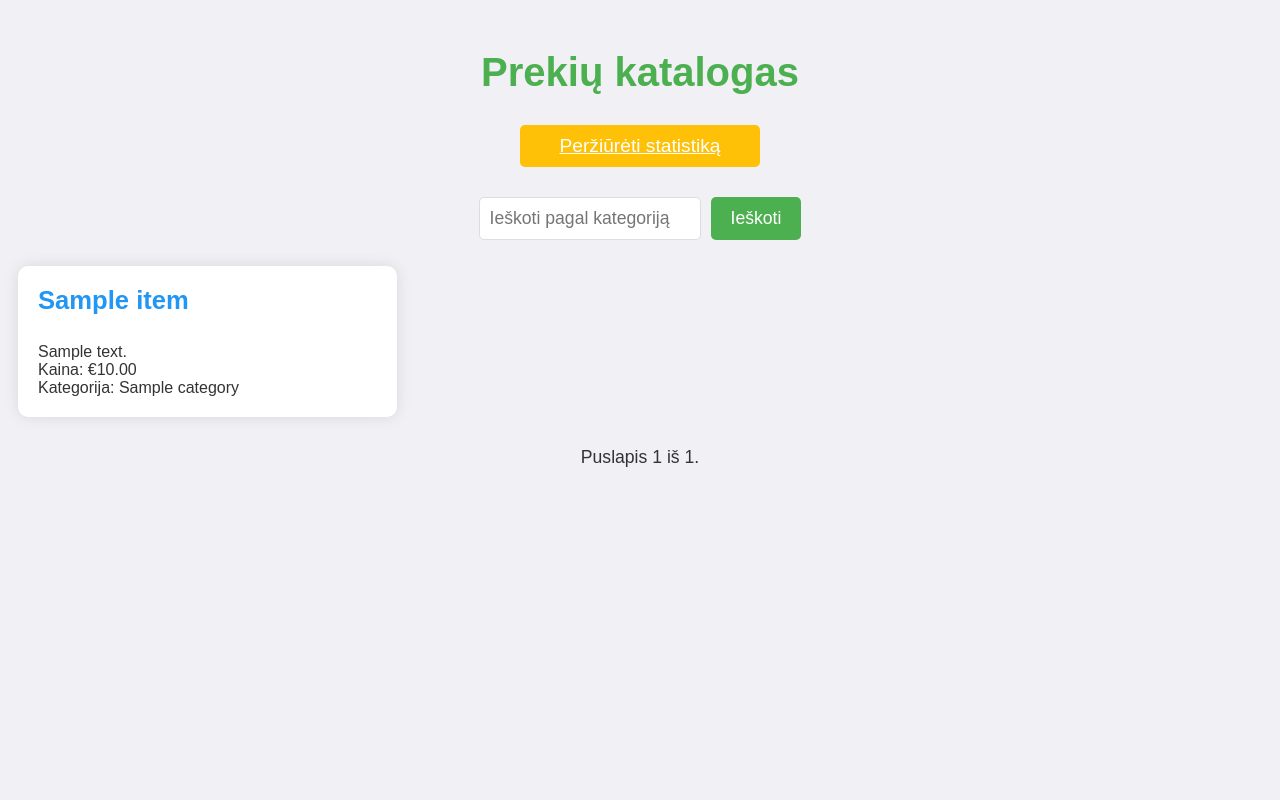
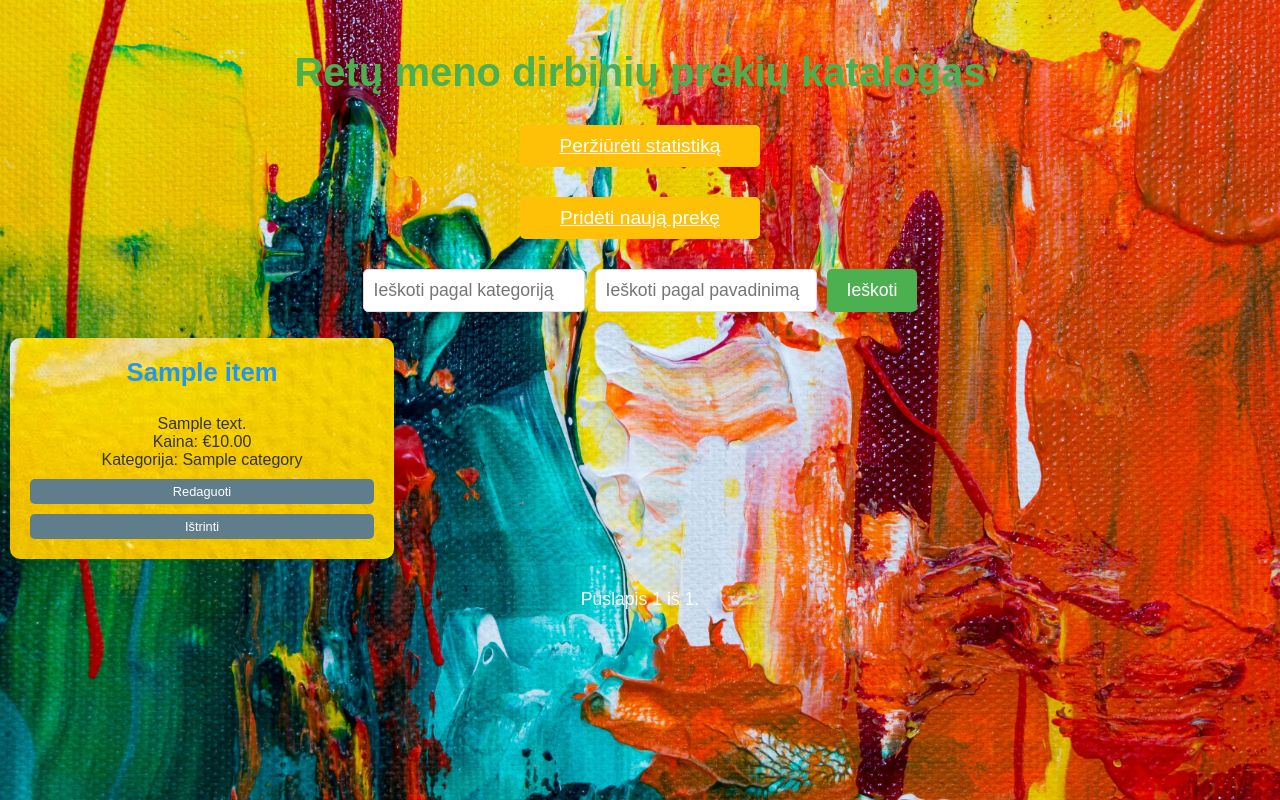
Before and after one commit to TomasMat-bit/Python_Django_Final_task_Objektu_katalogas, a Django app: page / in a window 1280 px wide. Run offline with Django 5.2, Linux system fonts and the light colour scheme; tables that the repository leaves empty hold one stand-in row (values such as "Sample post").

Commit message:
Baigiamasis darbas objektu katalogas ir tinklapis su django_Retų meno dirbinių prekių katalogo aplikacija V2

```diff
--- a/katalogas/static/styles.css
+++ b/katalogas/static/styles.css
@@ -1,11 +1,14 @@
 
 body {
     font-family: 'Arial', sans-serif;
-    margin: 10;
-    padding: 10;
-    background-color: #f0f0f5; /* Šviesiai pilka,fono spalva */
+    margin: 0;
+    padding: 0;
+    background-image: url('/static/images/paveiksliukas.jpg');
+    background-size: cover;
+    background-position: center;
     color: #333;
 }
+
 
 
 h1 {
@@ -26,7 +29,7 @@ ul {
 
 
 li {
-    background-color: #ffffff;
+    background-image: url('/static/images/paveiksliukas.jpg');
     border-radius: 10px;
     padding: 20px;
     margin: 10px;
@@ -37,6 +40,7 @@ li {
     width: 30%;
     box-sizing: border-box;
     max-width: 30%;
+    text-align: center;
 }
 
 
@@ -128,10 +132,30 @@ button:hover, .pagination-button:hover {
     transform: scale(1.05);
 }
 
+.action-button {
+    padding: 5px 10px;
+    font-size: 0.8em;
+    background-color: #607D8B; /* Tamsiai pilka/mėlyna */
+    color: white;
+    border: none;
+    border-radius: 5px;
+    cursor: pointer;
+    text-decoration: none;
+    transition: background-color 0.3s ease, transform 0.2s ease;
+    margin-top: 10px;
+    display: inline-block;
+    text-align: center;
+}
+
+.action-button:hover {
+    background-color: #455A64; /* Tamsesnė versija */
+    transform: scale(1.05);
+}
+
 /* Puslapio numeris */
 .current {
     font-size: 1.1em;
-    color: #333;
+    color: white;
     margin: 0 10px;
 }
 
--- a/katalogas/templates/katalogas/item_list.html
+++ b/katalogas/templates/katalogas/item_list.html
@@ -1,18 +1,20 @@
 <!DOCTYPE html>
 <html>
 <head>
-    <title>Prekių katalogas</title>
+    <title>Retų meno dirbinių prekių katalogas</title>
     {% load static %}
     <link rel="stylesheet" type="text/css" href="{% static 'styles.css' %}">
 </head>
 <body>
-    <h1>Prekių katalogas</h1>
+    <h1>Retų meno dirbinių prekių katalogas</h1>
     <a href="{% url 'stats' %}" class="stats-button">Peržiūrėti statistiką</a>
+    <a href="{% url 'item_add' %}" class="stats-button">Pridėti naują prekę</a>
 
     <form method="get">
-        <input type="text" name="kategorija" placeholder="Ieškoti pagal kategoriją">
-        <button type="submit">Ieškoti</button>
-    </form>
+    <input type="text" name="kategorija" placeholder="Ieškoti pagal kategoriją" value="{{ kategorija }}">
+    <input type="text" name="pavadinimas" placeholder="Ieškoti pagal pavadinimą" value="{{ pavadinimas }}">
+    <button type="submit">Ieškoti</button>
+</form>
 
     <ul>
         {% for item in page_obj %}
@@ -20,23 +22,23 @@
                 <strong>{{ item.name }}</strong><br>
                 {{ item.description }}<br>
                 Kaina: €{{ item.price }}<br>
-                Kategorija: {{ item.category.name }}
+                Kategorija: {{ item.category.name }}<br>
+                <a href="{% url 'item_edit' item.pk %}" class="action-button">Redaguoti</a>
+                <a href="{% url 'item_delete' item.pk %}" class="action-button">Ištrinti</a>
             </li>
         {% endfor %}
     </ul>
 
-    <!-- Paginacija -->
     <div class="pagination">
     <span class="step-links">
         {% if page_obj.has_previous %}
             <a href="?page=1" class="pagination-button">&laquo; Pirmas</a>
+            <a href=">Pirmas</a>
             <a href="?page={{ page_obj.previous_page_number }}" class="pagination-button">Ankstesnis</a>
         {% endif %}
-
         <span class="current">
             Puslapis {{ page_obj.number }} iš {{ page_obj.paginator.num_pages }}.
         </span>
-
         {% if page_obj.has_next %}
             <a href="?page={{ page_obj.next_page_number }}" class="pagination-button">Kitas</a>
             <a href="?page={{ page_obj.paginator.num_pages }}" class="pagination-button">Paskutinis &raquo;</a>
--- a/katalogas/urls.py
+++ b/katalogas/urls.py
@@ -1,10 +1,11 @@
 from django.urls import path
 from . import views
-from .views import ItemUpdateView, ItemDeleteView
+from .views import ItemUpdateView, ItemDeleteView, ItemCreateView
 
 urlpatterns = [
     path('', views.item_list, name='item_list'),
     path('stats/', views.stats, name='stats'),
+    path('item/add/', ItemCreateView.as_view(), name='item_add'),
     path('item/<int:pk>/edit/', ItemUpdateView.as_view(), name='item_edit'),
     path('item/<int:pk>/delete/', ItemDeleteView.as_view(), name='item_delete'),
 ]
--- a/katalogas/views.py
+++ b/katalogas/views.py
@@ -1,29 +1,32 @@
 from django.shortcuts import render
 from django.db.models import Count, Avg, Max
 from django.urls import reverse_lazy
-from django.views.generic import UpdateView, DeleteView
+from django.views.generic import UpdateView, DeleteView, CreateView
 from .models import Item
 from .forms import ItemForm
 from django.core.paginator import Paginator
 
 
 def item_list(request):
-    item_list = Item.objects.all()
-    paginator = Paginator(item_list, 9)  # 9 elementai per puslapį
+    items = Item.objects.all()
+
+    category = request.GET.get('kategorija')
+    name = request.GET.get('pavadinimas')
+
+    if category:
+        items = items.filter(category__name__icontains=category)
+    if name:
+        items = items.filter(name__icontains=name)
+
+    paginator = Paginator(items, 9)
     page_number = request.GET.get('page')
     page_obj = paginator.get_page(page_number)
 
-    return render(request, 'katalogas/item_list.html', {'page_obj': page_obj})
-
-# Paieška pagal kategorija / pavadinima
-    category = request.GET.get('kategorija')
-    if category:
-        items = items.filter(category__name__icontains=category)
-
-    context = {
-        'items': items,
-    }
-    return render(request, 'katalogas/item_list.html', context)
+    return render(request, 'katalogas/item_list.html', {
+        'page_obj': page_obj,
+        'kategorija': category or '',
+        'pavadinimas': name or '',
+    })
 
 def stats(request):
     categories_stats = Item.objects.values('category__name').annotate(
@@ -47,3 +50,9 @@ class ItemDeleteView(DeleteView):
     model = Item
     template_name = 'katalogas/item_confirm_delete.html'
     success_url = reverse_lazy('item_list')
+
+class ItemCreateView(CreateView):
+    model = Item
+    form_class = ItemForm
+    template_name = 'katalogas/item_form.html'
+    success_url = reverse_lazy('item_list')
```
Also changed, not shown: katalogas/templates/katalogas/item_confirm_delete.html (+18 -0 lines), katalogas/templates/katalogas/item_form.html (+19 -0 lines), test_project/settings.py (+7 -1 lines), README.md, katalogas/static/images/paveiksliukas.jpg (added).
